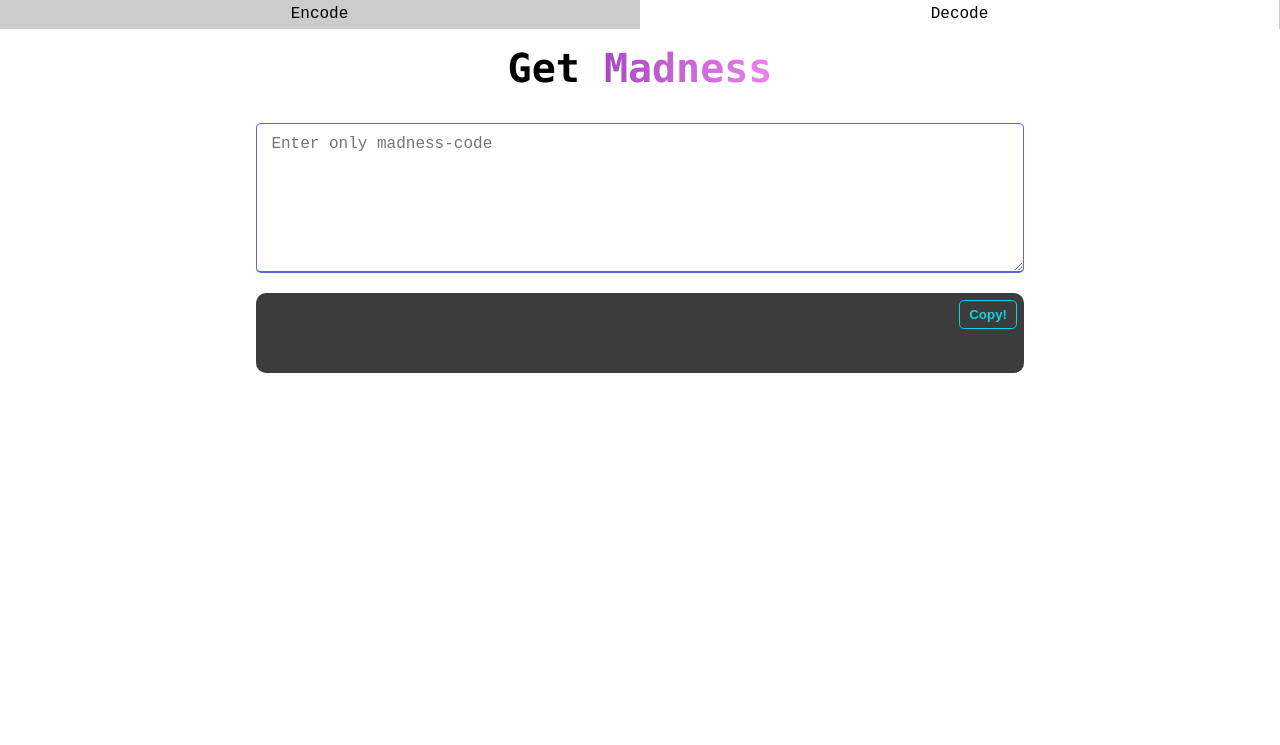
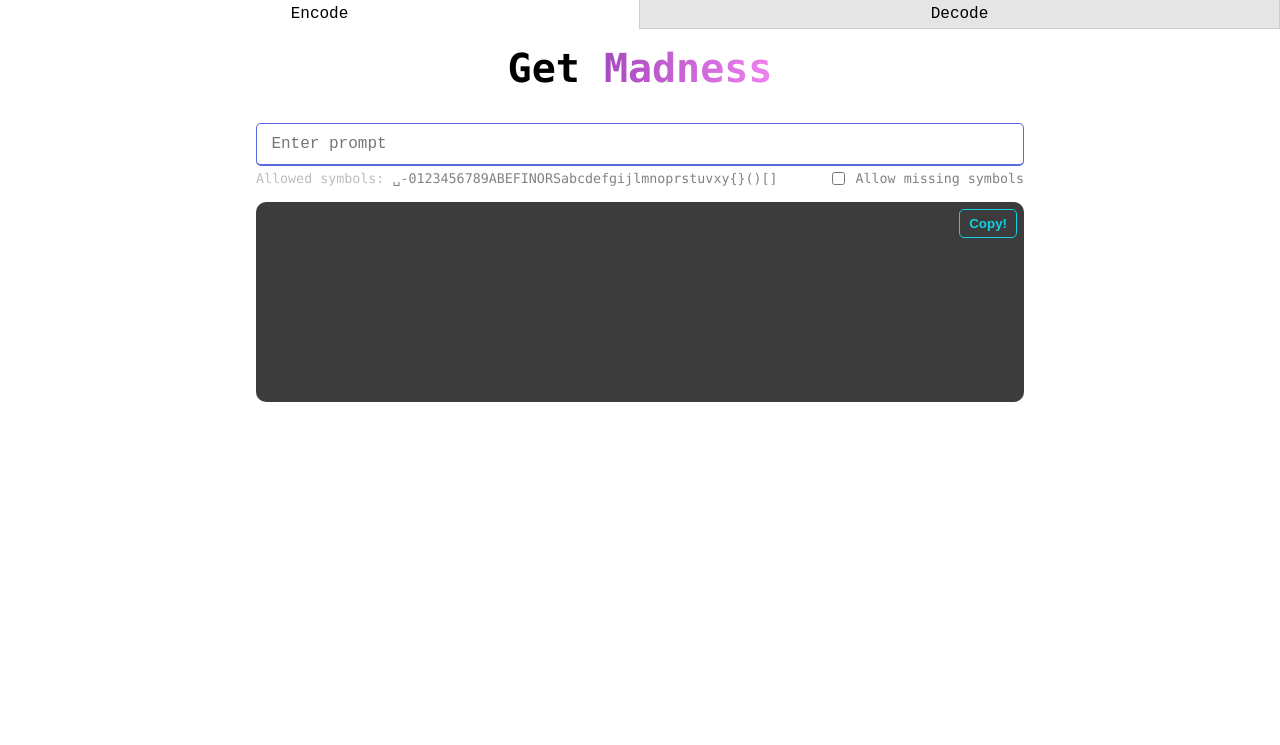
Before and after one commit to Aliph0th/js-madness, a plain HTML site: page index.html in a window 1280 px wide. Shown: the top 745 px of the page. Drawn offline with Linux system fonts and the light colour scheme.

Commit message:
little fix

```diff
--- a/index.html
+++ b/index.html
@@ -11,13 +11,13 @@
 
 <body>
    <div class="tabs">
-      <button class="tab_btn" data-tab="encode">Encode</button>
-      <button class="tab_btn active" data-tab="decode">Decode</button>
+      <button class="tab_btn active" data-tab="encode">Encode</button>
+      <button class="tab_btn" data-tab="decode">Decode</button>
    </div>
    <h1 class="title"
       title="[]+((+[])[({}+[])[-~-~-~-~-~+[]]+({}+[])[+!+[]]+([][[]]+[])[+!+[]]+(![]+[])[-~-~-~+[]]+(!![]+[])[+[]]+(!![]+[])[+!+[]]+([][[]]+[])[+[]]+({}+[])[-~-~-~-~-~+[]]+(!![]+[])[+[]]+({}+[])[+!+[]]+(!![]+[])[+!+[]]]+[])[+!+[]+[+!![]]]+(![]+[])[-~+[]]+([][[]]+[])[+!+[]+[+[]]-(-~-~+[])]+([][[]]+[])[+!+[]]+(!![]+[])[-~-~+!+[]]+(![]+[])[-~-~-~+[]]+(![]+[])[-~-~-~+[]]">
       Get <span class="rainbow">Madness</span></h1>
-   <div id="encode" class="tab" hidden>
+   <div id="encode" class="tab">
       <form id="encode_form">
          <input type="text" id="encode_prompt" class="input" autofocus spellcheck="false" placeholder="Enter prompt" />
          <div class="sub">
@@ -33,7 +33,7 @@
          <button class="copy">Copy!</button>
       </div>
    </div>
-   <div id="decode" class="tab">
+   <div id="decode" class="tab" hidden>
       <form id="decode_form">
          <textarea autofocus spellcheck="false" id="decode_prompt" class="input textarea"
             placeholder="Enter only madness-code"></textarea>
```
